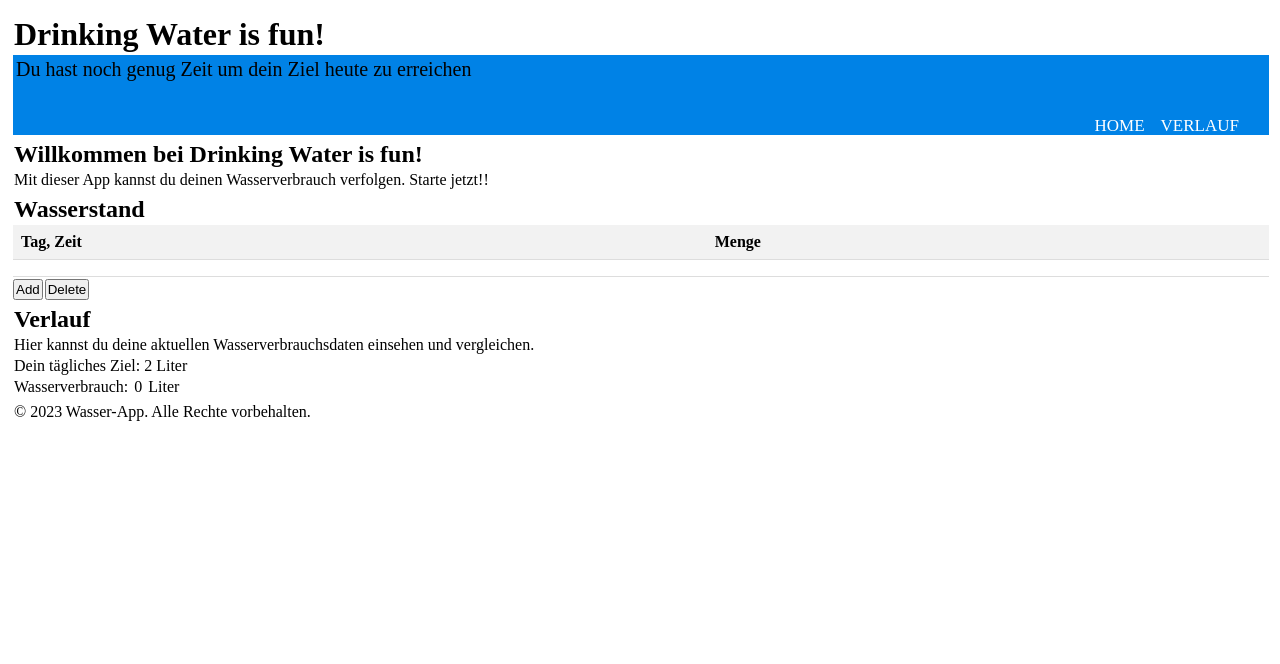
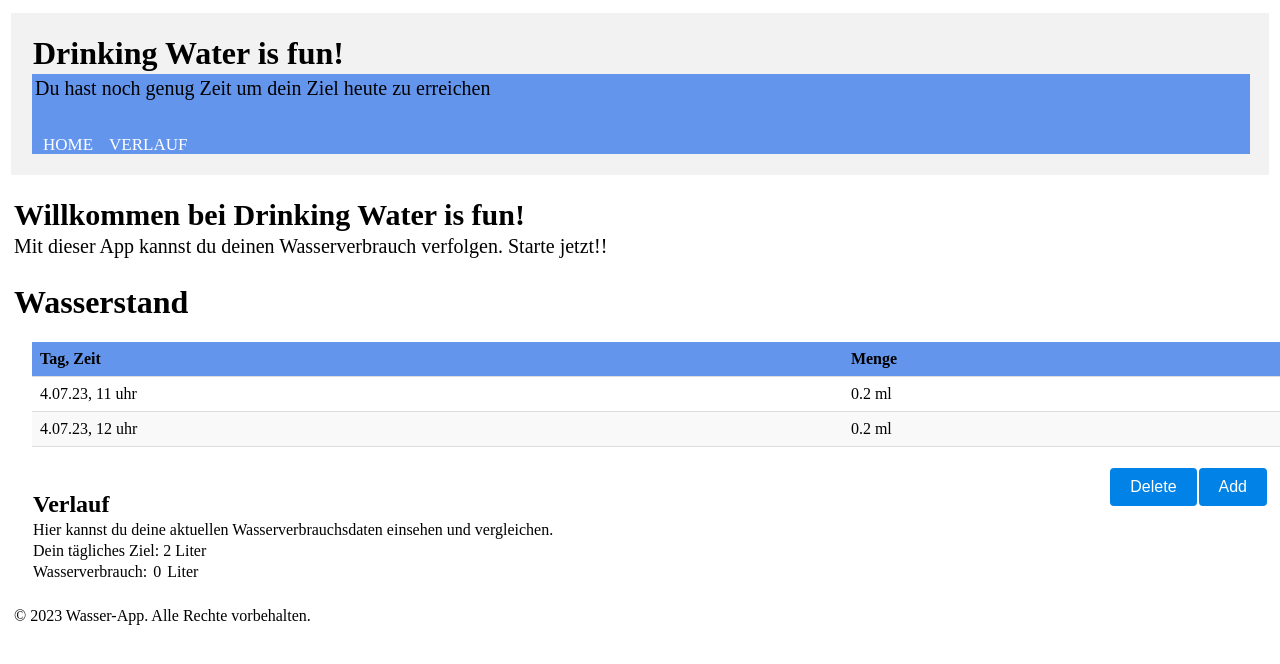
Before and after one commit to chzn03/Wasserapp-Frontend, a Vue app: page / in a window 1280 px wide. Shown: the top 664 px of the page. Built offline with nearby package versions, Linux system fonts and the light colour scheme.

Commit message:
ein paar css änderungen

```diff
--- a/src/App.vue
+++ b/src/App.vue
@@ -19,7 +19,7 @@
     </section>
 
     <main>
-      <h2>Wasserstand</h2>
+      <h1 id ="Tabelleüberschrift">Wasserstand</h1>
       <table id = "Wasserstand">
         <thead>
         <tr>
@@ -29,9 +29,12 @@
         </thead>
         <tbody>
         <tr>
-          <td>{{ daytime }}</td>
-          <td>{{amount}}</td>
+          <td>{{ "4.07.23, 11 uhr" }}</td>
+          <td>{{"0.2 ml"}}</td>
         </tr>
+        <tr>
+          <td>{{ "4.07.23, 12 uhr" }}</td>
+          <td>{{"0.2 ml"}}</td></tr>
         </tbody>
       </table>
       <button type="button" onclick="addRow()">Add</button>
@@ -52,10 +55,6 @@
 </template>
 
 <script>
-function addRow(button) {
-
-}
-
 export default {
   data() {
     return {
@@ -97,22 +96,21 @@ export default {
 
       function changeHTML(){
         const reminder = document.getElementById("Reminder");
-        reminder.innerHTML = "Du hast kaum noch Zeit dein tägliches Ziel zu erreichen!!!!!!";
+        reminder.innerHTML = "Du hast kaum noch Zeit dein tägliches Ziel zu erreichen !!";
         const farbeÄndern = document.getElementById("Farbe");
         farbeÄndern.style.background = "red";
       }
     },
     addRow(button) {
-      var table = document.getElementById("myTable");
+      var table = document.getElementById("Wasserstand");
       var row = table.insertRow(table.rows.length);
       var nameCell = row.insertCell(0);
       var ageCell = row.insertCell(1);
       var countryCell = row.insertCell(2);
       var actionCell = row.insertCell(3);
 
-      nameCell.innerHTML = "New Name";
-      ageCell.innerHTML = "New Age";
-      countryCell.innerHTML = "New Country";
+      TagZeitCell.innerHTML = "New Tag,Zeit ";
+      mengeCell.innerHTML = "New Menge";
       actionCell.innerHTML = '<button onclick="deleteRow(this)">Delete</button>';
     },
 
@@ -141,10 +139,11 @@ export default {
 
 body {
   font-family: Montserrat;
+
 }
 
 nav {
-  background: #0082e6;
+  background: cornflowerblue;
   height: 80px;
   width: 100%;
 }
@@ -163,7 +162,7 @@ label {
 }
 
 nav ul {
-  float: right;
+  float: left;
   margin-right: 20px;
 }
 
@@ -178,10 +177,26 @@ nav ul li a {
   font-size: 17px;
   text-transform: uppercase;
 }
+header {
+  background-color: #f2f2f2;
+  padding: 20px;
+  text-align: left;
+}
+#intro{
+  font-size: 20px;
+  margin-top: 20px;
+  margin-bottom: 20px;
+  text-align: left;
+}
+#Verlauf{
+margin: 20px;
+}
 
 table {
   width: 100%;
   border-collapse: collapse;
+  margin: 20px;
+  text-align: left;
 }
 
 table th, table td {
@@ -191,7 +206,7 @@ table th, table td {
 }
 
 table th {
-  background-color: #f2f2f2;
+  background-color: cornflowerblue;
 }
 
 table tr:nth-child(even) {
@@ -202,4 +217,21 @@ table tr:hover {
   background-color: #f5f5f5;
 }
 
+.content-table tbody tr{
+border-bottom: 1px solid steelblue;
+}
+
+button{
+  text-align: center;
+  float: right;
+  display: inline-block;
+  padding: 10px 20px;
+  background-color: #0082e6;
+  color: #fff;
+  border: none;
+  border-radius: 4px;
+  font-size: 16px;
+  cursor: pointer;
+  transition: background-color 0.3s ease;
+}
 </style>
```
